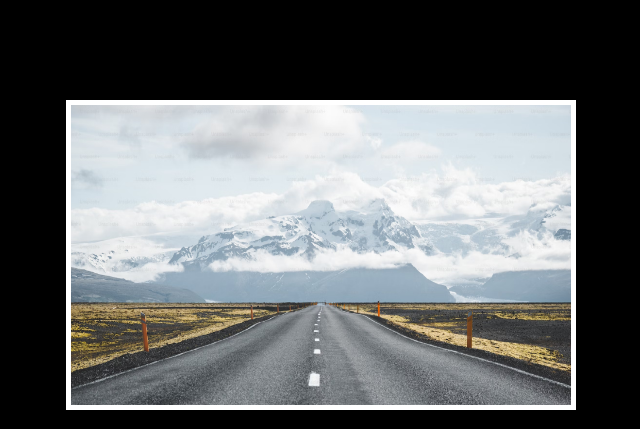
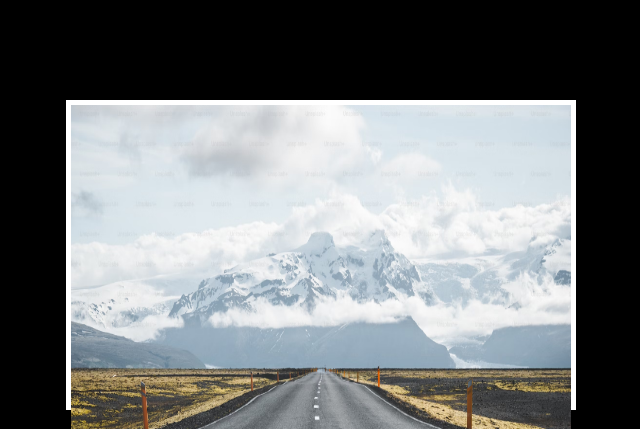
Before and after one commit to Pawan-techo/Motivational-Poster-Website, a plain HTML site: page index.html in a window 1280 px wide. Shown: the top 429 px of the page, without its empty margins (324-964 px from the left). Drawn offline with nearby package versions, Linux system fonts and the light colour scheme.

Commit message:
Update index.html

```diff
--- a/index.html
+++ b/index.html
@@ -27,8 +27,8 @@ But it must have the following features:
   </head>
   <body><center>
     <div class="whole">
-      <div id="image"><img src="./assets/images/success.avif" alt="computer" height="100%"
-        width="100%"></div>
+      <div id="image"><img src="./assets/images/success.avif" alt="computer" height="400"
+        width="500"></div>
         <div id="text">Hard Work!!
       <p class="libre-baskerville-regular">The road to dreams is built with hard work and traveled with persistence.</p>
         </div>
```
